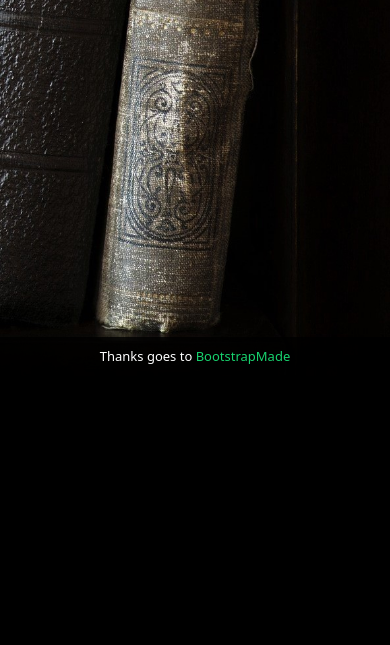
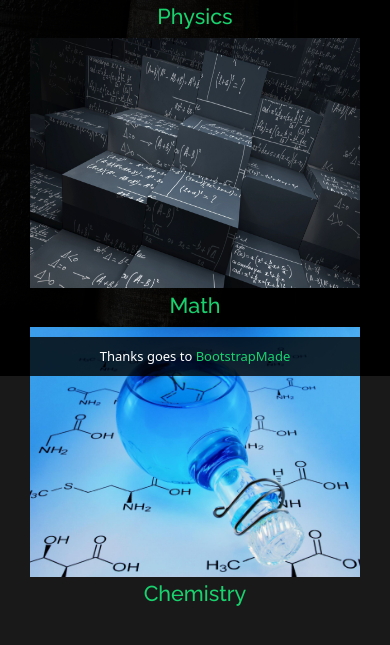
Before and after one commit to rh2975/tuitioneers, a Django app: page /student/2/ in a window 390 px wide. Shown: the part 468-1113 px from the top of the page. Before the commit the page ends 832 px from the top, so only its background shows below. Run offline with Django 3.2, Linux system fonts and the light colour scheme; data comes from the database, SQL or seed files in the repository; some libraries are stand-ins or nearby versions.

Commit message:
Update student_subs.html

```diff
--- a/ttnapp/templates/student_subs.html
+++ b/ttnapp/templates/student_subs.html
@@ -14,7 +14,7 @@
           <p style="text-transform: none;">Check out your aces...</p>
         </div>
         <div class="row" style="margin-top: 2%;">
-          {% for subject in subjects %}
+          {% comment %} {% for subject in subjects %}
 
             <div class="col-lg-4 col-md-6 sub-image">
               <div class=""
@@ -22,7 +22,7 @@
               >
                 <!-- <div class="icon"><i class="bx bxl-dribbble"></i></div> -->
                 <div class="icon" style="height: 250px;">
-                {% comment %} <img src="{{ subject.pic.url }}" alt="{{ subject.name }}" height="100%;" width="100%;"> {% endcomment %}
+                <img src="{{ subject.pic.url }}" alt="{{ subject.name }}" height="100%;" width="100%;">
                 {% if subject.id == 1 %}<img src="{% static 'img/emc.png' %}" alt="Physics" height="100%;" width="100%;">
                 {% elif subject.id == 2 %}<img src="{% static 'img/math1.jpg' %}" alt="Math" height="100%;" width="100%;">
                 {% elif subject.id == 3 %}<img src="{% static 'img/chem1.jpg' %}" alt="Chemistry" height="100%;" width="100%;">
@@ -32,9 +32,38 @@
               </div>
             </div>
 
-          {% endfor %}
+          {% endfor %} {% endcomment %}
+            <div class="col-lg-4 col-md-6 sub-image">
+              <div class=""
+                onclick="window.location.href='{% url 'subject_exams' student.id 1 %}'"
+              >
+                <!-- <div class="icon"><i class="bx bxl-dribbble"></i></div> -->
+                <div class="icon" style="height: 250px;"><img src="{% static 'img/emc.png' %}" alt="Physics" height="100%;" width="100%;"></div>
+                <h4 style="text-align: center; color: #18d26e; margin-top: 1.5%;">Physics</h4>
+              </div>
+            </div>
 
+            <div class="col-lg-4 col-md-6 sub-image">
+              <div class=""
+                onclick="window.location.href='{% url 'subject_exams' student.id 2 %}'"
+              >
+                <!-- <div class="icon"><i class="bx bxl-dribbble"></i></div> -->
+                <div class="icon" style="height: 250px;"><img src="{% static 'img/math1.jpg' %}" alt="Math" height="100%;" width="100%;"></div>
+                <h4 style="text-align: center; color: #18d26e; margin-top: 1.5%;">Math</h4>
+              </div>
+            </div>
+
+            <div class="col-lg-4 col-md-6 sub-image">
+              <div class=""
+                onclick="window.location.href='{% url 'subject_exams' student.id 3 %}'"
+              >
+                <!-- <div class="icon"><i class="bx bxl-dribbble"></i></div> -->
+                <div class="icon" style="height: 250px;"><img src="{% static 'img/chem1.jpg' %}" alt="Chemistry" height="100%;" width="100%;"></div>
+                <h4 style="text-align: center; color: #18d26e; margin-top: 1.5%;">Chemistry</h4>
+              </div>
+            </div>
         </div>
+
 
       </div>
 
```
